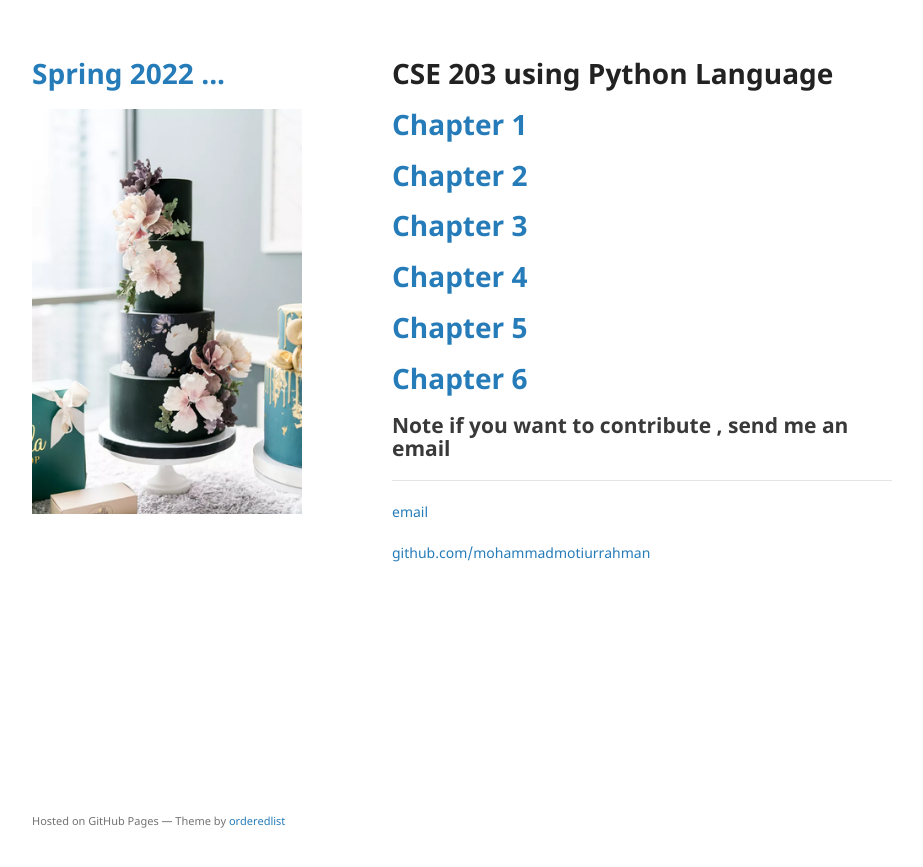
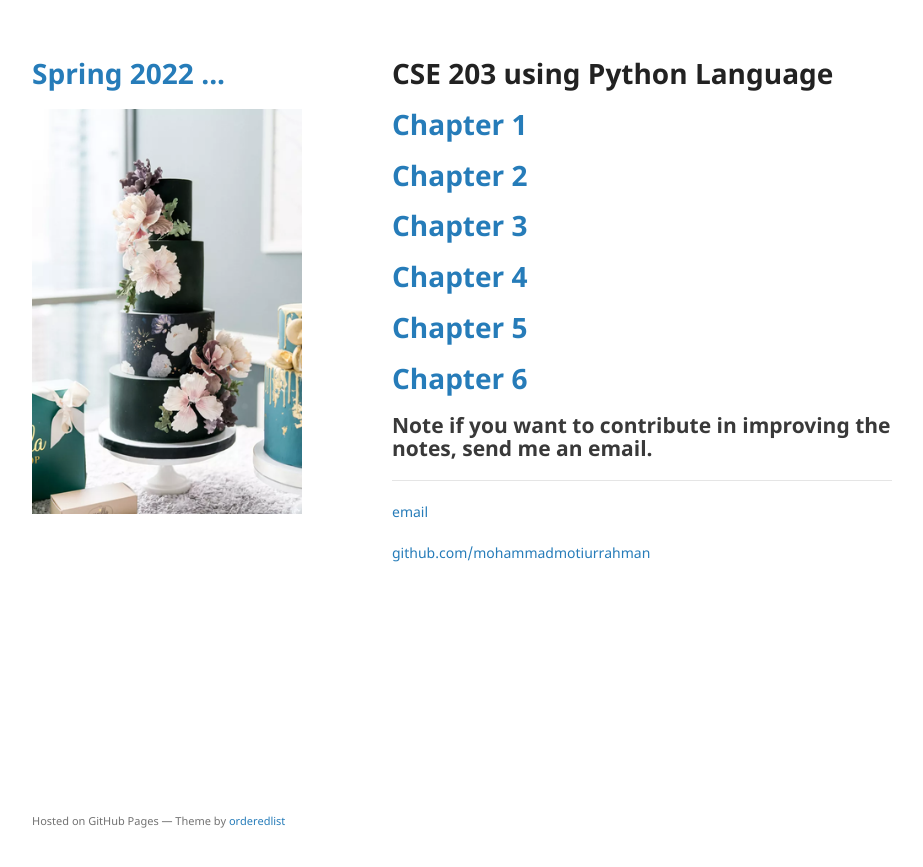
Before and after one commit to mohammadmotiurrahman/mohammadmotiurrahman.github.io, a Jekyll site: the page built from cse203py/index.md, in a window 1280 px wide. Shown: the top 867 px of the page, without its empty margins (178-1101 px from the left). Built offline with Jekyll 4.4.1, drawn with Linux system fonts in a browser that asks for light colours; our own code applies the rules of GitHub Pages for plain Markdown files.

Commit message:
Update index.md

```diff
--- a/cse203py/index.md
+++ b/cse203py/index.md
@@ -7,7 +7,7 @@
 # [Chapter 5](https://github.com/mohammadmotiurrahman/mohammadmotiurrahman.github.io/blob/main/cse203py/PythonCSE203Chapter5.ipynb)
 # [Chapter 6](https://github.com/mohammadmotiurrahman/mohammadmotiurrahman.github.io/blob/main/cse203py/PythonCSE203Chapter6.ipynb)
 
-## Note if you want to contribute , send me an email
+## Note if you want to contribute in improving the notes, send me an email.
 
 * * *
 
```
